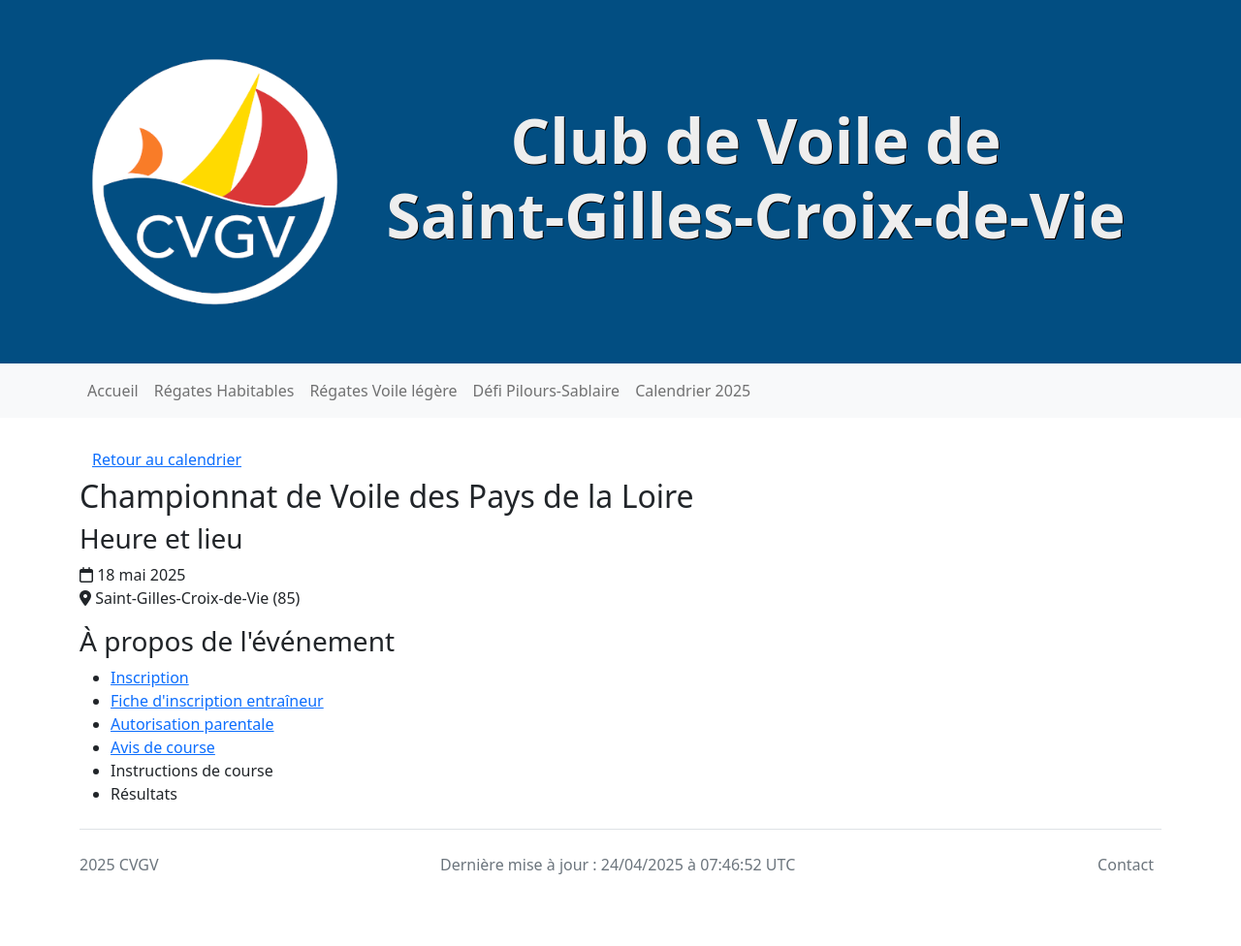
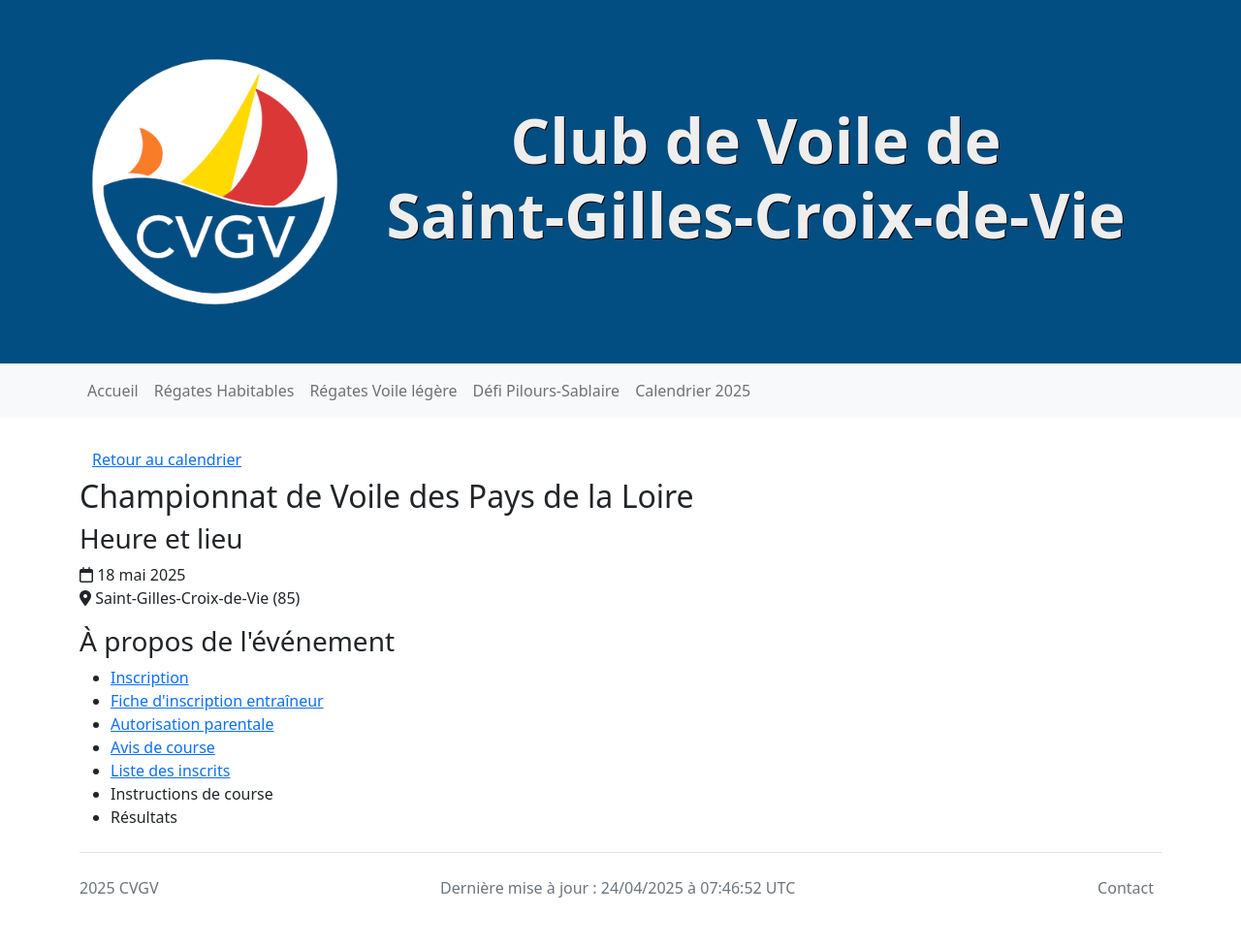
Before and after one commit to cvgv-asso/cvgv-asso.github.io, a Jekyll site: the page built from regate-voile-legere/18-mai-2025.html, in a window 1280 px wide. Shown: the whole page at 97% size. Built offline with Jekyll 4.4.1, drawn with Linux system fonts in a browser that asks for light colours; nearby versions of some CDN libraries; comment, search, counter and statistics services are not loaded; before the commit the page ends 952 px from its top, so only the background shows below that.

Commit message:
Ajout de la liste des inscrits 18 mai 2025

```diff
--- a/regate-voile-legere/18-mai-2025.html
+++ b/regate-voile-legere/18-mai-2025.html
@@ -45,6 +45,13 @@
                 >Avis de course</a
             >
         </li>
+        <li>
+            <a
+                href="https://docs.google.com/spreadsheets/d/1T0uQsabGm70YC5oPUOzEJE2js0P-O6zWHZWesyIgt60/edit?usp=sharing"
+                >Liste des inscrits</a
+            >
+        </li>
+
         <li>Instructions de course</li>
         <li>Résultats</li>
     </ul>
```
